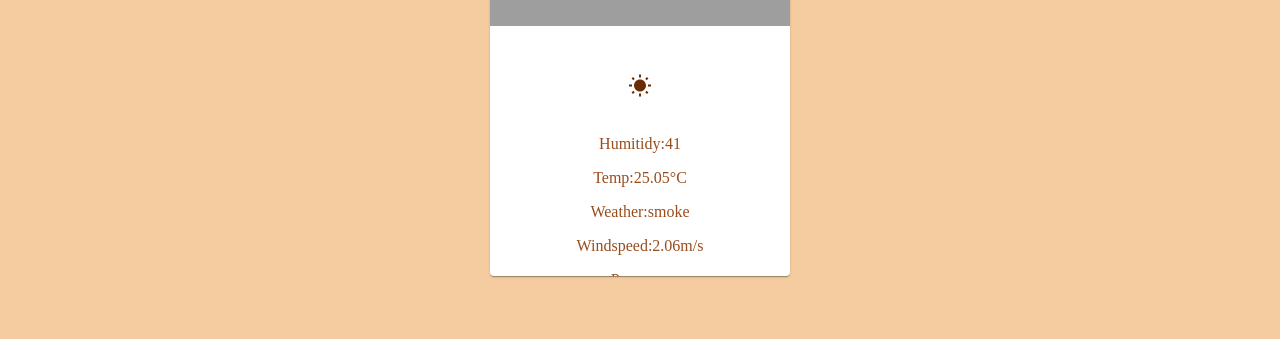
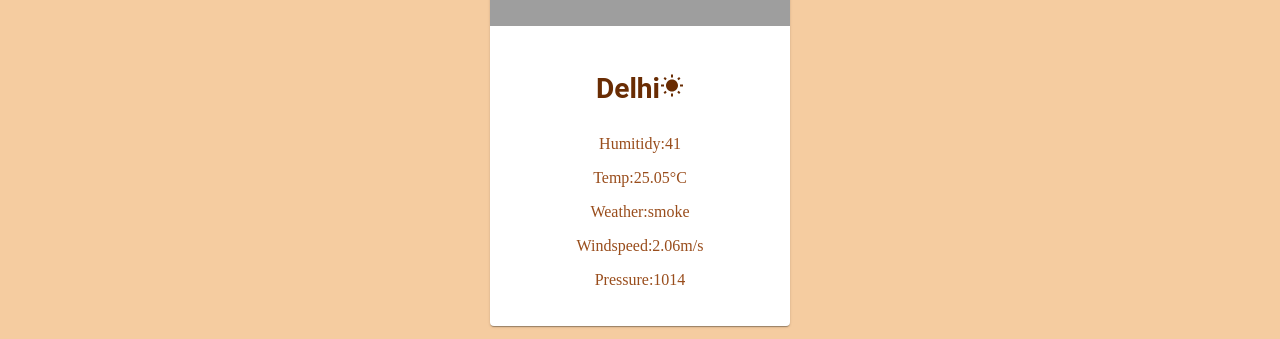
Before and after one commit to utkarshsinghakash/WeatherReport, a React (Vite) app: page / in a window 1280 px wide. Shown: the part 443-782 px from the top of the page. Built offline with nearby package versions, Linux system fonts and the light colour scheme; grey boxes are pictures that could not be loaded.

Commit message:
last chnagw

```diff
--- a/src/infoBox.jsx
+++ b/src/infoBox.jsx
@@ -20,7 +20,7 @@ export default function infoBox({ info }) {
     <div className="infoBox">
       <h2>WeatherInfo</h2>
       <div className="cardcontainer">
-        <Card sx={{ maxWidth: 445, height: 400 }}>
+        <Card sx={{ maxWidth: 445, height: 450 }}>
           <CardMedia
             sx={{ height: 150, width: 300 }}
             image={
--- a/src/searchbox.jsx
+++ b/src/searchbox.jsx
@@ -38,7 +38,7 @@ export default function searchbox({ updateInfo }) {
   let handlesubmit = async (e) => {
     try {
       e.preventDefault();
-      console.log(city);
+
       setcity("");
       let newInfo = await getweather();
       updateInfo(newInfo);
--- a/src/weather.jsx
+++ b/src/weather.jsx
@@ -6,10 +6,11 @@ import InfoBox from "./infoBox.jsx";
 export default function weather() {
   let [weatherInfo, setweatherInfo] = useState({
     humidity: 41,
-    city: "Delhi",
+    name: "Delhi",
     temp: 25.05,
     weather: "smoke",
     windspeed: 2.06,
+    pressure: 1014,
   });
 
   let updateInfo = (newInfo) => {
```
